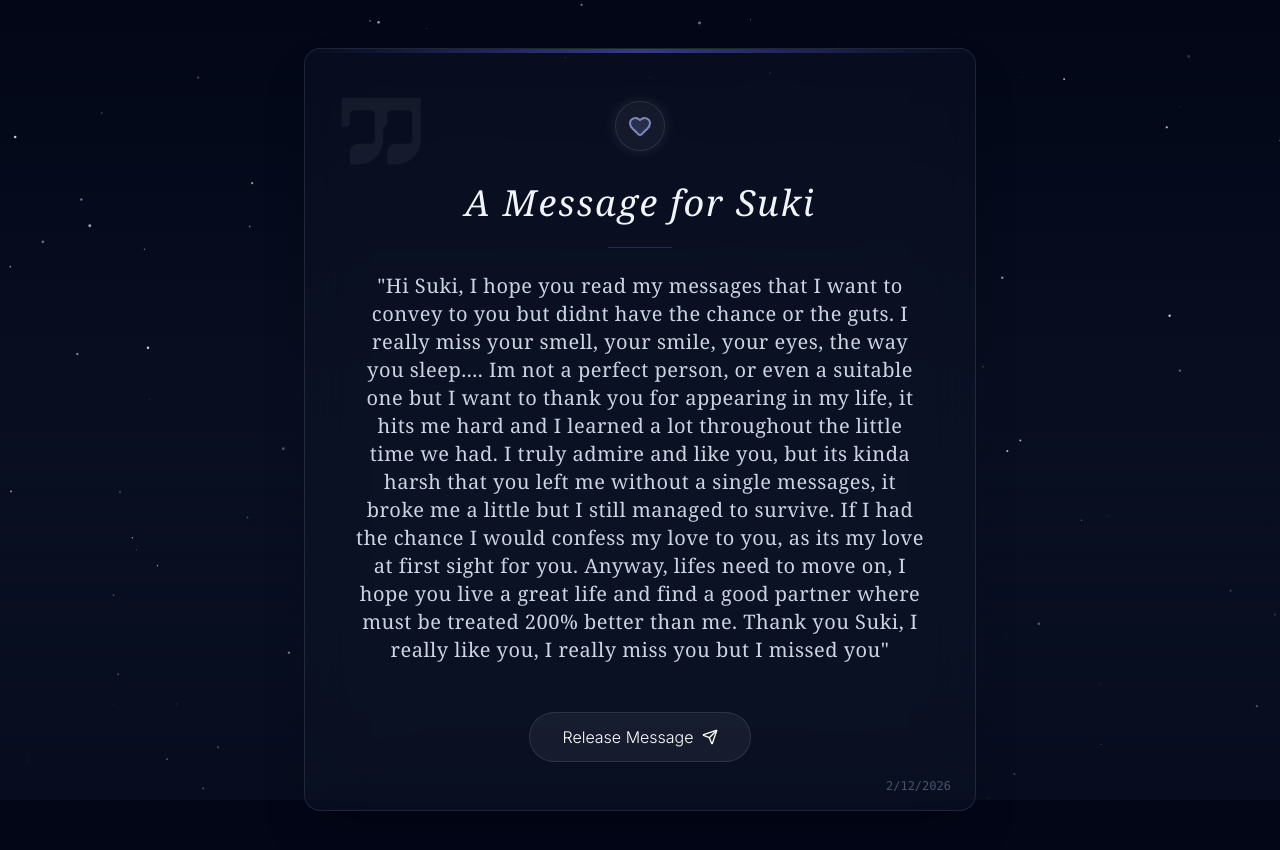
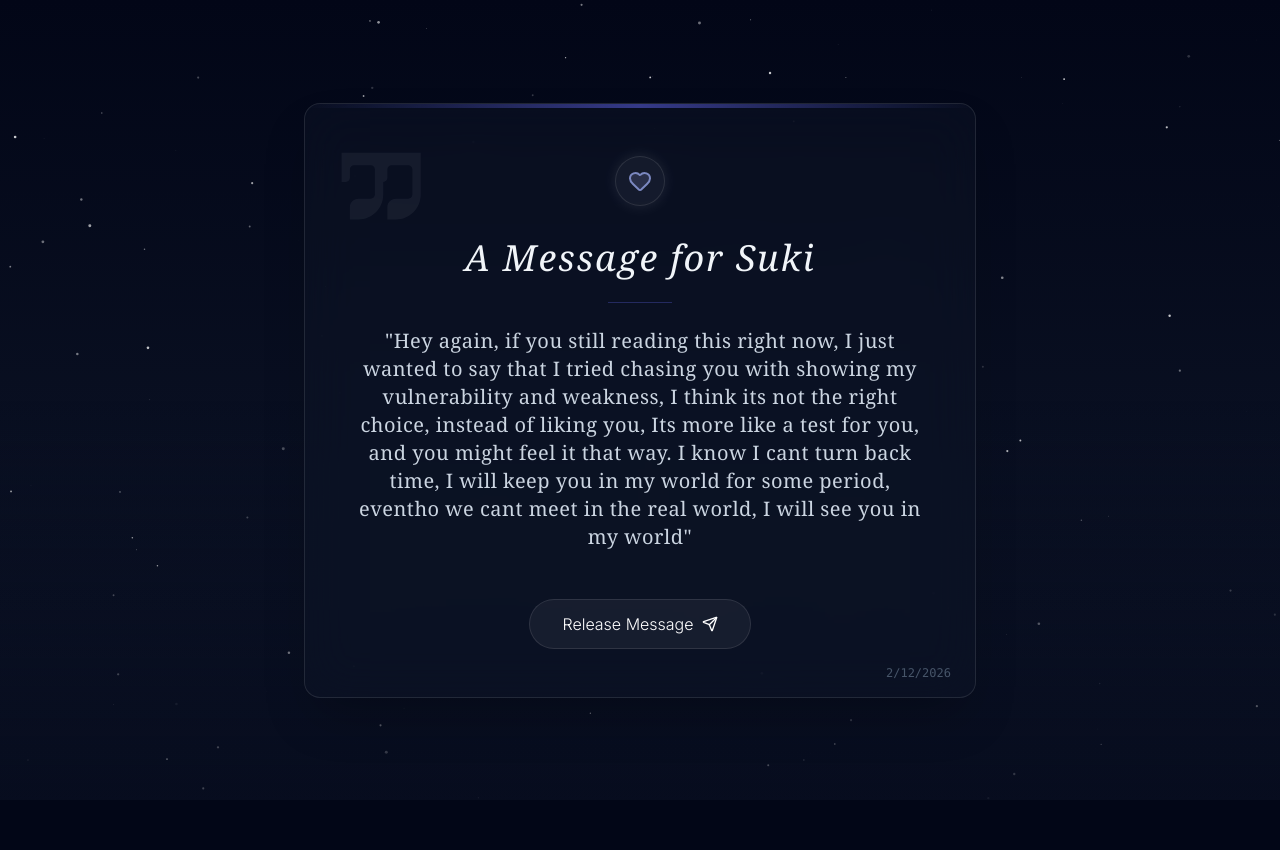
Before and after one commit to jeffthecool9/14-feb-26, a React (Vite) app: page / in a window 1280 px wide. Shown: the top 850 px of the page. After the commit the page ends 800 px from the top, so only its background shows below. Built offline with nearby package versions, Linux system fonts and the light colour scheme; a web font is replaced by a local one.

Commit message:
Update constants.ts

```diff
--- a/constants.ts
+++ b/constants.ts
@@ -1 +1 @@
-export const CONFESSION_TEXT = `Hi Suki, I hope you read my messages that I want to convey to you but didnt have the chance or the guts. I really miss your smell, your smile, your eyes, the way you sleep.... Im not a perfect person, or even a suitable one but I want to thank you for appearing in my life, it hits me hard and I learned a lot throughout the little time we had. I truly admire and like you, but its kinda harsh that you left me without a single messages, it broke me a little but I still managed to survive. If I had the chance I would confess my love to you, as its my love at first sight for you. Anyway, lifes need to move on, I hope you live a great life and find a good partner where must be treated 200% better than me. Thank you Suki, I really like you, I really miss you but I missed you`;
+export const CONFESSION_TEXT = `Hey again, if you still reading this right now, I just wanted to say that I tried chasing you with showing my vulnerability and weakness, I think its not the right choice, instead of liking you, Its more like a test for you, and you might feel it that way. I know I cant turn back time, I will keep you in my world for some period, eventho we cant meet in the real world, I will see you in my world`;
```
